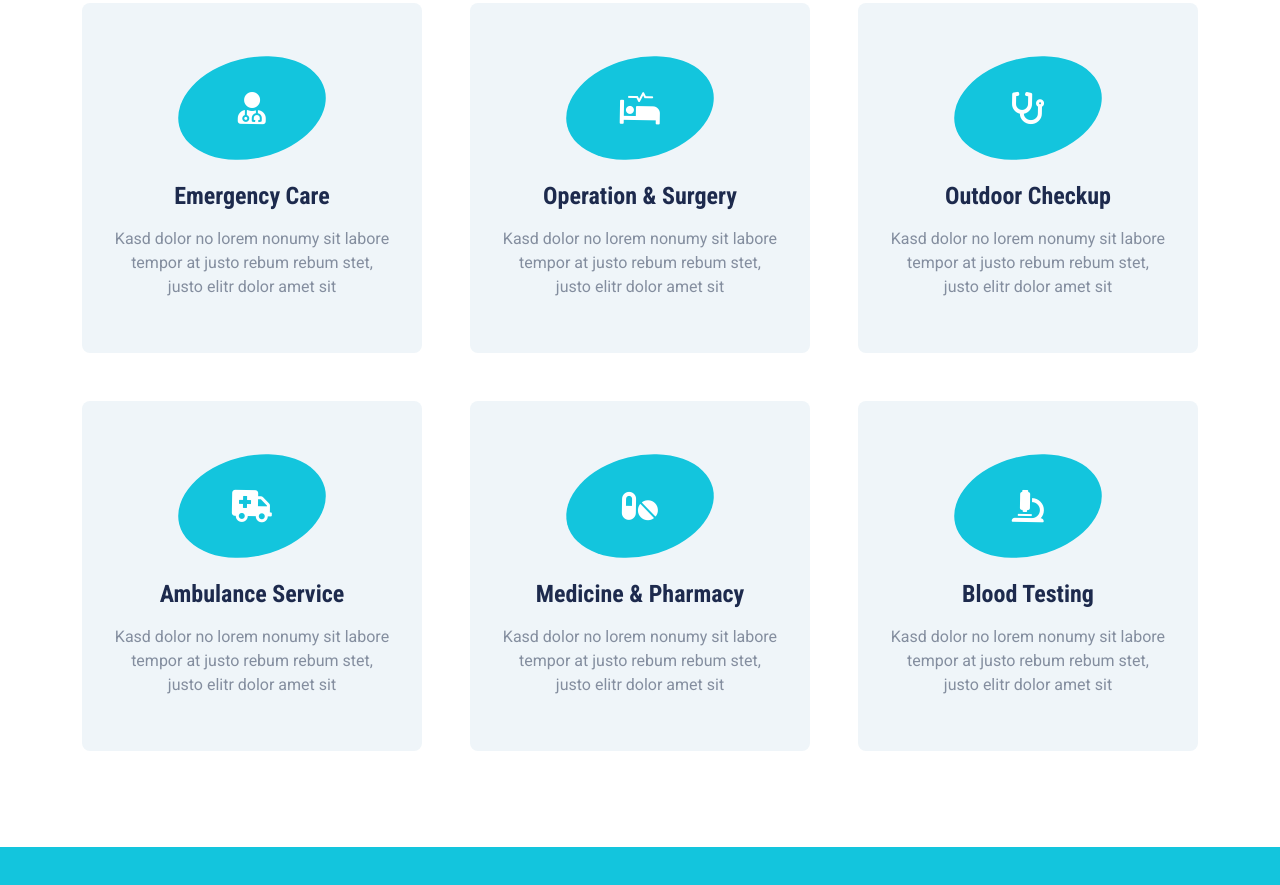
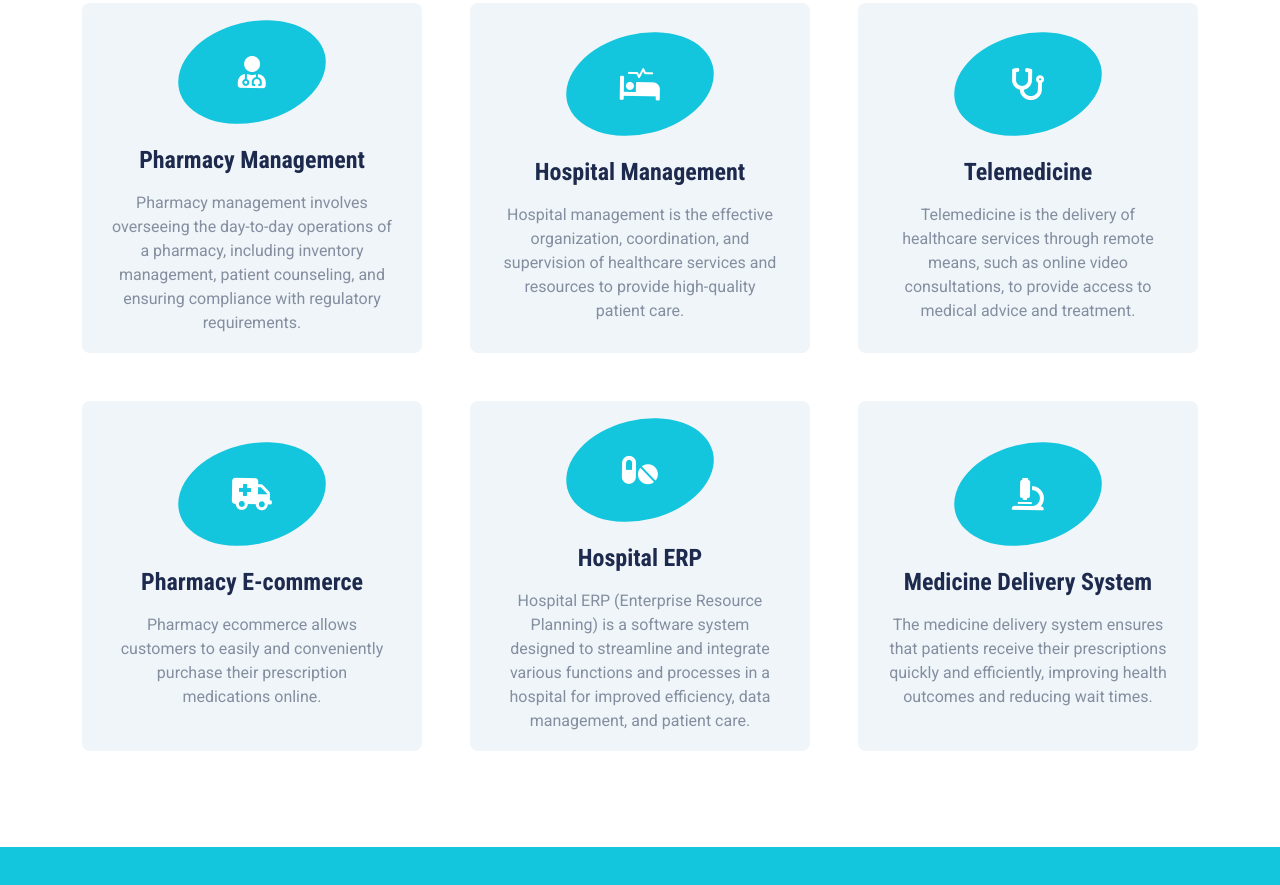
Before and after one commit to STasdiq/medistata, a plain HTML site: page service.html in a window 1280 px wide. Shown: the part 405-1290 px from the top of the page. Drawn offline with nearby package versions, Linux system fonts and the light colour scheme.

Commit message:
7th feb ifaz

```diff
--- a/service.html
+++ b/service.html
@@ -153,10 +153,12 @@
               <div class="service-icon mb-4">
                 <i class="fa fa-2x fa-user-md text-white"></i>
               </div>
-              <h4 class="mb-3">Emergency Care</h4>
+              <h4 class="mb-3">Pharmacy Management</h4>
               <p class="m-0">
-                Kasd dolor no lorem nonumy sit labore tempor at justo rebum
-                rebum stet, justo elitr dolor amet sit
+                Pharmacy management involves overseeing the day-to-day
+                operations of a pharmacy, including inventory management,
+                patient counseling, and ensuring compliance with regulatory
+                requirements.
               </p>
               <a class="btn btn-lg btn-primary rounded-pill" href="">
                 <i class="bi bi-arrow-right"></i>
@@ -170,10 +172,11 @@
               <div class="service-icon mb-4">
                 <i class="fa fa-2x fa-procedures text-white"></i>
               </div>
-              <h4 class="mb-3">Operation & Surgery</h4>
+              <h4 class="mb-3">Hospital Management</h4>
               <p class="m-0">
-                Kasd dolor no lorem nonumy sit labore tempor at justo rebum
-                rebum stet, justo elitr dolor amet sit
+                Hospital management is the effective organization, coordination,
+                and supervision of healthcare services and resources to provide
+                high-quality patient care.
               </p>
               <a class="btn btn-lg btn-primary rounded-pill" href="">
                 <i class="bi bi-arrow-right"></i>
@@ -187,10 +190,11 @@
               <div class="service-icon mb-4">
                 <i class="fa fa-2x fa-stethoscope text-white"></i>
               </div>
-              <h4 class="mb-3">Outdoor Checkup</h4>
+              <h4 class="mb-3">Telemedicine</h4>
               <p class="m-0">
-                Kasd dolor no lorem nonumy sit labore tempor at justo rebum
-                rebum stet, justo elitr dolor amet sit
+                Telemedicine is the delivery of healthcare services through
+                remote means, such as online video consultations, to provide
+                access to medical advice and treatment.
               </p>
               <a class="btn btn-lg btn-primary rounded-pill" href="">
                 <i class="bi bi-arrow-right"></i>
@@ -204,10 +208,10 @@
               <div class="service-icon mb-4">
                 <i class="fa fa-2x fa-ambulance text-white"></i>
               </div>
-              <h4 class="mb-3">Ambulance Service</h4>
+              <h4 class="mb-3">Pharmacy E-commerce</h4>
               <p class="m-0">
-                Kasd dolor no lorem nonumy sit labore tempor at justo rebum
-                rebum stet, justo elitr dolor amet sit
+                Pharmacy ecommerce allows customers to easily and conveniently
+                purchase their prescription medications online.
               </p>
               <a class="btn btn-lg btn-primary rounded-pill" href="">
                 <i class="bi bi-arrow-right"></i>
@@ -221,10 +225,12 @@
               <div class="service-icon mb-4">
                 <i class="fa fa-2x fa-pills text-white"></i>
               </div>
-              <h4 class="mb-3">Medicine & Pharmacy</h4>
+              <h4 class="mb-3">Hospital ERP</h4>
               <p class="m-0">
-                Kasd dolor no lorem nonumy sit labore tempor at justo rebum
-                rebum stet, justo elitr dolor amet sit
+                Hospital ERP (Enterprise Resource Planning) is a software system
+                designed to streamline and integrate various functions and
+                processes in a hospital for improved efficiency, data
+                management, and patient care.
               </p>
               <a class="btn btn-lg btn-primary rounded-pill" href="">
                 <i class="bi bi-arrow-right"></i>
@@ -238,10 +244,11 @@
               <div class="service-icon mb-4">
                 <i class="fa fa-2x fa-microscope text-white"></i>
               </div>
-              <h4 class="mb-3">Blood Testing</h4>
+              <h4 class="mb-3">Medicine Delivery System</h4>
               <p class="m-0">
-                Kasd dolor no lorem nonumy sit labore tempor at justo rebum
-                rebum stet, justo elitr dolor amet sit
+                The medicine delivery system ensures that patients receive their
+                prescriptions quickly and efficiently, improving health outcomes
+                and reducing wait times.
               </p>
               <a class="btn btn-lg btn-primary rounded-pill" href="">
                 <i class="bi bi-arrow-right"></i>
```
Also changed, not shown: contact.html (+1 -1 lines), price.html (+97 -97 lines).
